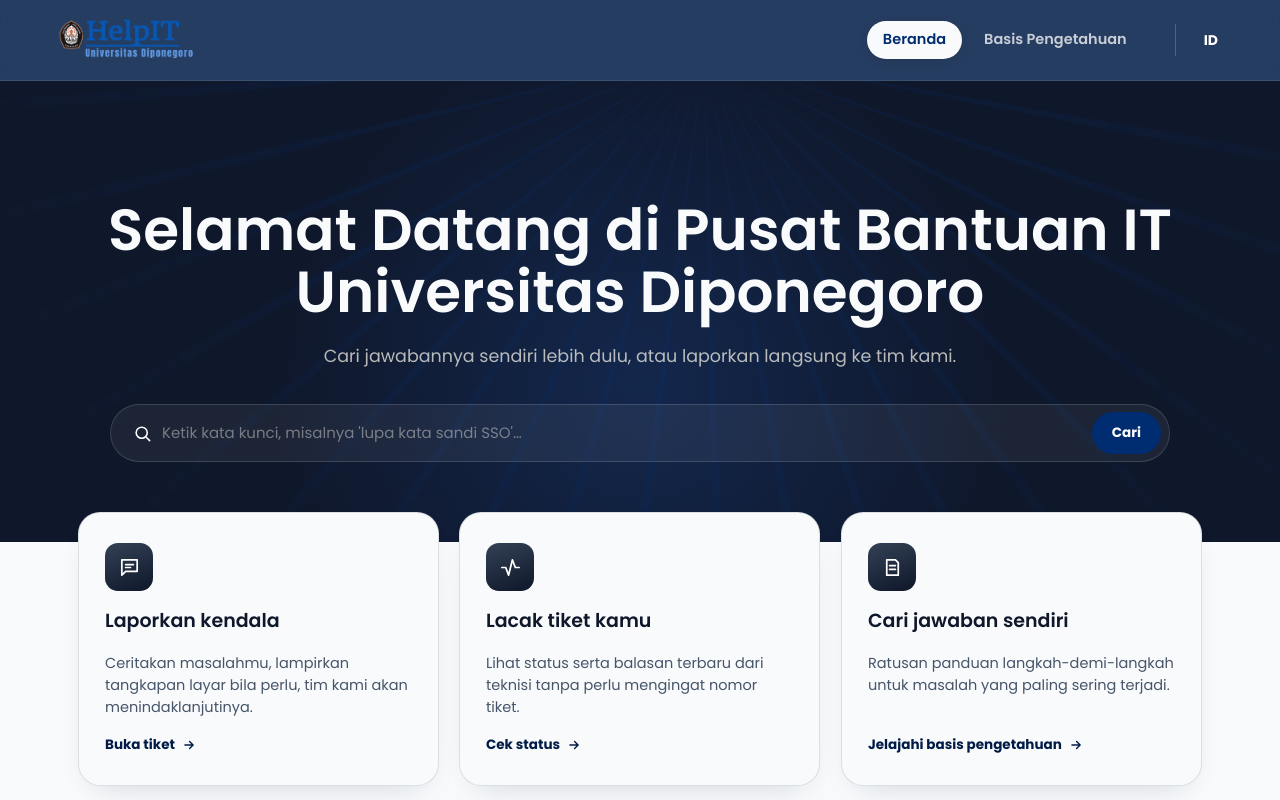
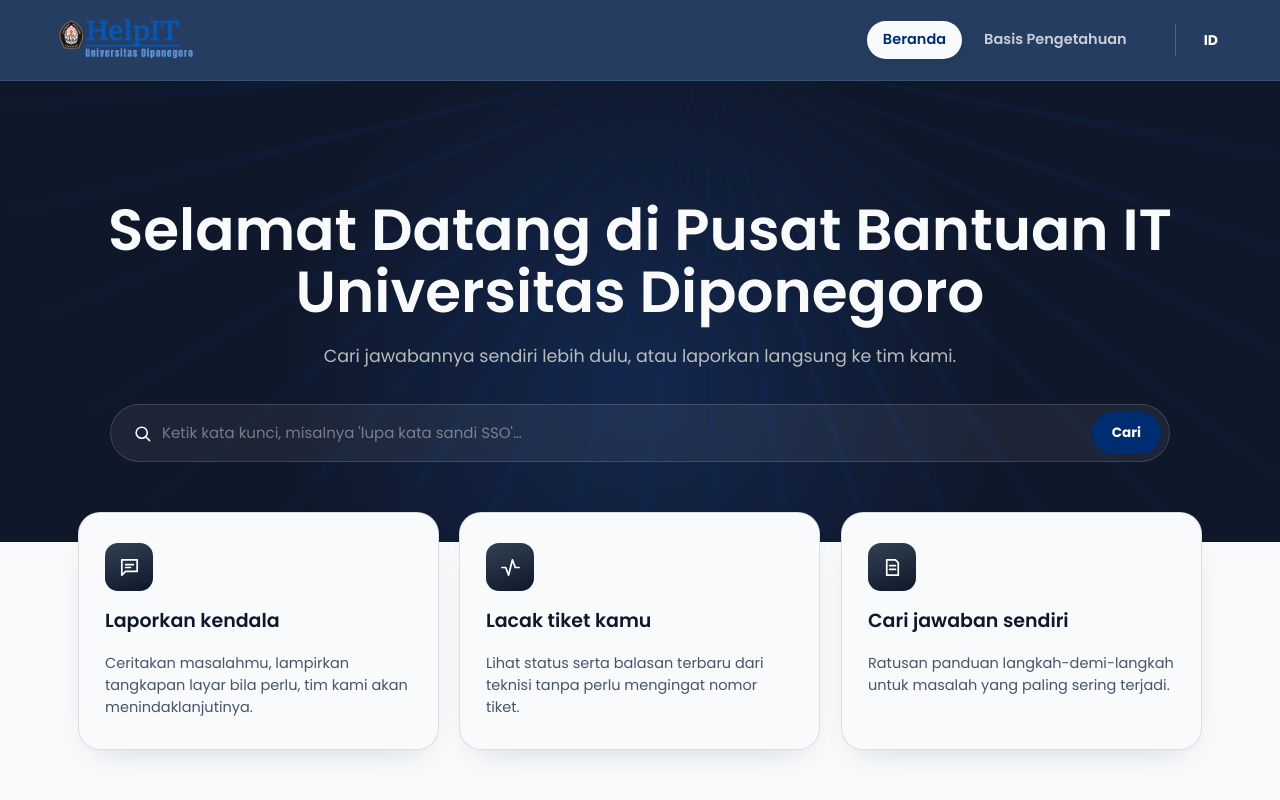
Before and after one commit to rositadwiahyani/helpdesk-it, a Next.js app: page / in a window 1280 px wide. Shown: the top 800 px of the page. Built offline with nearby package versions, Linux system fonts and the light colour scheme.

Commit message:
refactor: remove inline navigation handlers for quick cards

```diff
--- a/src/components/Beranda.tsx
+++ b/src/components/Beranda.tsx
@@ -173,42 +173,36 @@
             <div
               className="quick-card cursor-pointer animate-pop-card"
               style={{ animationDelay: '0.1s' }}
-              onClick={(e) => handleNavigation(e, '/ticket')}
             >
               <div className="quick-icon">
                 <svg viewBox="0 0 24 24" fill="none" stroke="currentColor" strokeWidth="1.8" strokeLinecap="round" strokeLinejoin="round"><path d="M4 4h16v12H8l-4 4V4Z"/><path d="M8 9h8M8 12h5"/></svg>
               </div>
               <h3>{t.report}</h3>
               <p>{t.reportDesc}</p>
-              <a href="#" className="quick-link" onClick={(e) => handleNavigation(e, '/ticket')}>{t.openTicket}<svg viewBox="0 0 24 24" fill="none" stroke="currentColor" strokeWidth="2.4" strokeLinecap="round"><path d="M5 12h14M13 6l6 6-6 6"/></svg></a>
             </div>
 
             {/* KARTU 2 - Delay 0.3s */}
             <div
               className="quick-card cursor-pointer animate-pop-card"
               style={{ animationDelay: '0.3s' }}
-              onClick={(e) => handleNavigation(e, '/ticket/status')}
             >
               <div className="quick-icon">
                 <svg viewBox="0 0 24 24" fill="none" stroke="currentColor" strokeWidth="1.8" strokeLinecap="round" strokeLinejoin="round"><path d="M3 12h4l3 8 4-16 3 8h4"/></svg>
               </div>
               <h3>{t.track}</h3>
               <p>{t.trackDesc}</p>
-              <a href="#" className="quick-link" onClick={(e) => handleNavigation(e, '/ticket/status')}>{t.checkStatus} <svg viewBox="0 0 24 24" fill="none" stroke="currentColor" strokeWidth="2.4" strokeLinecap="round"><path d="M5 12h14M13 6l6 6-6 6"/></svg></a>
             </div>
 
             {/* KARTU 3 - Delay 0.5s */}
             <div
               className="quick-card cursor-pointer animate-pop-card"
               style={{ animationDelay: '0.5s' }}
-              onClick={(e) => handleNavigation(e, '/knowledgebase')}
             >
               <div className="quick-icon">
                 <svg viewBox="0 0 24 24" fill="none" stroke="currentColor" strokeWidth="1.8" strokeLinecap="round" strokeLinejoin="round"><path d="M6 4h9l3 3v13H6V4Z"/><path d="M9 10h6M9 14h6"/></svg>
               </div>
               <h3>{t.selfHelp}</h3>
               <p>{t.selfHelpDesc}</p>
-              <a href="#" className="quick-link" onClick={(e) => handleNavigation(e, '/knowledgebase')}>{t.kb} <svg viewBox="0 0 24 24" fill="none" stroke="currentColor" strokeWidth="2.4" strokeLinecap="round"><path d="M5 12h14M13 6l6 6-6 6"/></svg></a>
             </div>
 
           </div>
```
